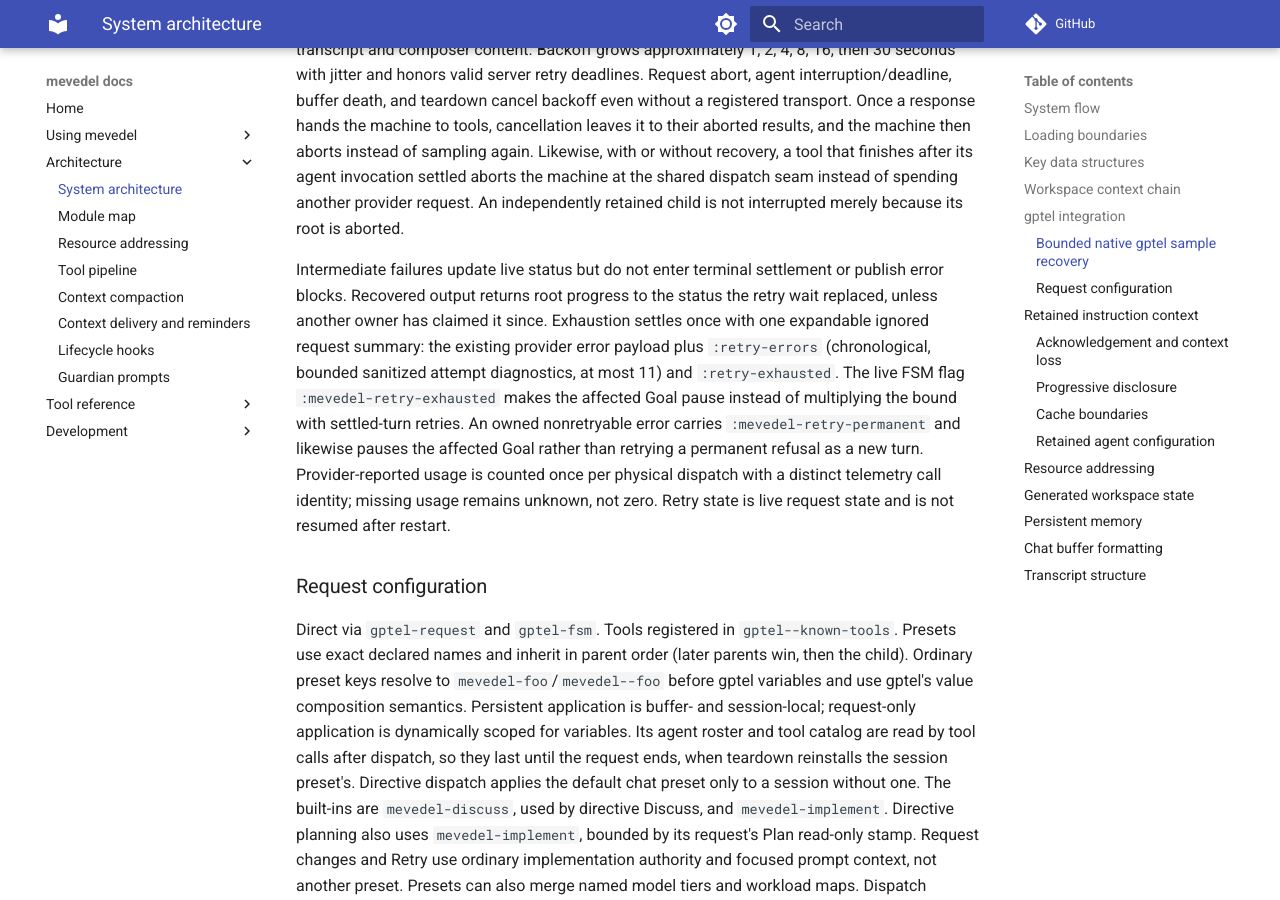
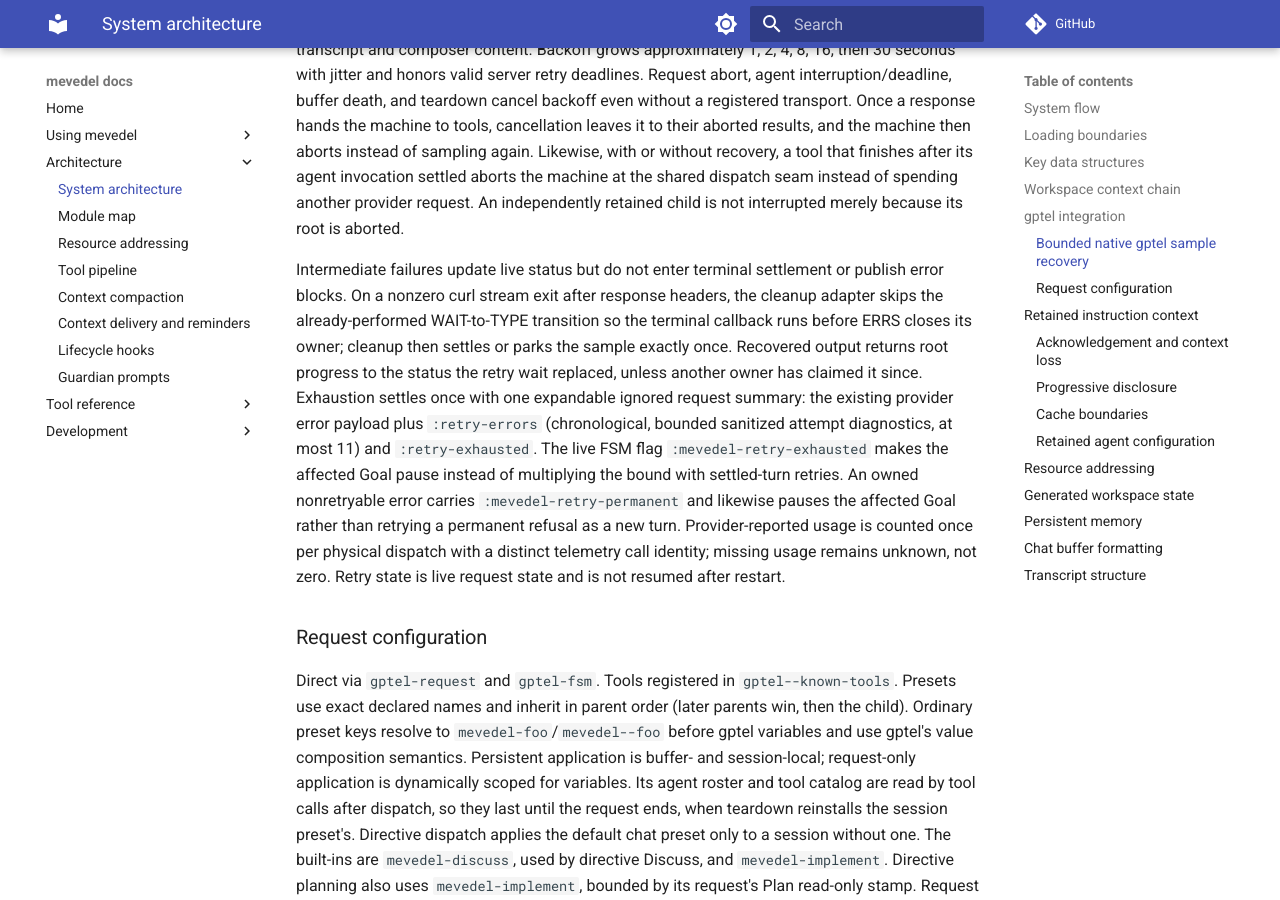
Before and after one commit to FrauH0lle/mevedel, an MkDocs documentation site: the page built from docs/architecture.md, in a window 1280 px wide and 900 px high, scrolled down 11396 px. Built offline with MkDocs 1.6.1 and Material for MkDocs 9.7.7, drawn with Linux system fonts in a browser that asks for light colours; comment, search, counter and statistics services are not loaded.

Commit message:
fix(retry): Run the terminal callback before curl stream cleanup errors
After streaming headers move the FSM to TYPE, native
gptel-curl--stream-cleanup still performs its WAIT->TYPE transition on a
nonzero curl exit before calling back, entering ERRS first.  An exhausted
retry then closed its owner before the terminal callback and the request
stalled.  Skip only that redundant transition for header-advanced streams;
failures before headers keep the native order.

```diff
--- a/docs/architecture.md
+++ b/docs/architecture.md
@@ -534,7 +534,10 @@
 retained child is not interrupted merely because its root is aborted.
 
 Intermediate failures update live status but do not enter terminal settlement
-or publish error blocks. Recovered output returns root progress to the status
+or publish error blocks. On a nonzero curl stream exit after response headers,
+the cleanup adapter skips the already-performed WAIT-to-TYPE transition so the
+terminal callback runs before ERRS closes its owner; cleanup then settles or
+parks the sample exactly once. Recovered output returns root progress to the status
 the retry wait replaced, unless another owner has claimed it since. Exhaustion
 settles once with one expandable ignored request summary: the existing
 provider error payload plus `:retry-errors` (chronological, bounded sanitized
```
Also changed, not shown: 2 other files.
